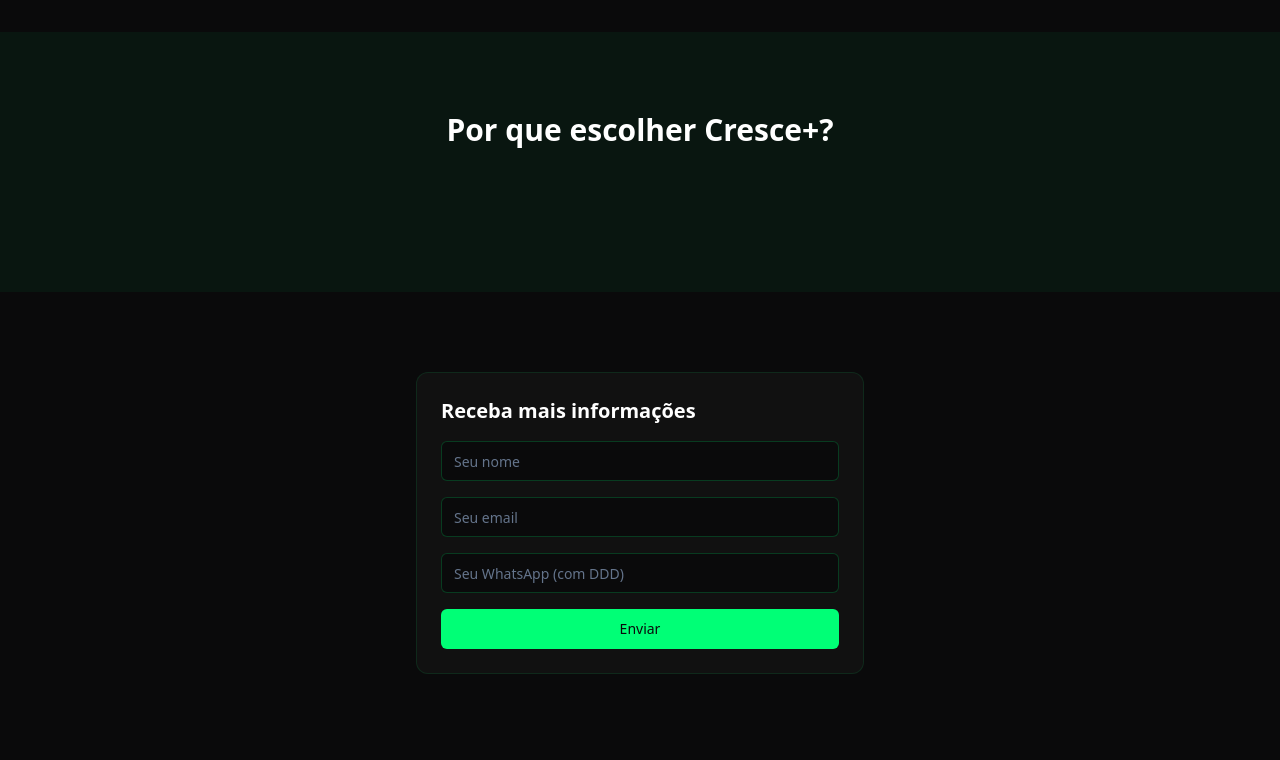
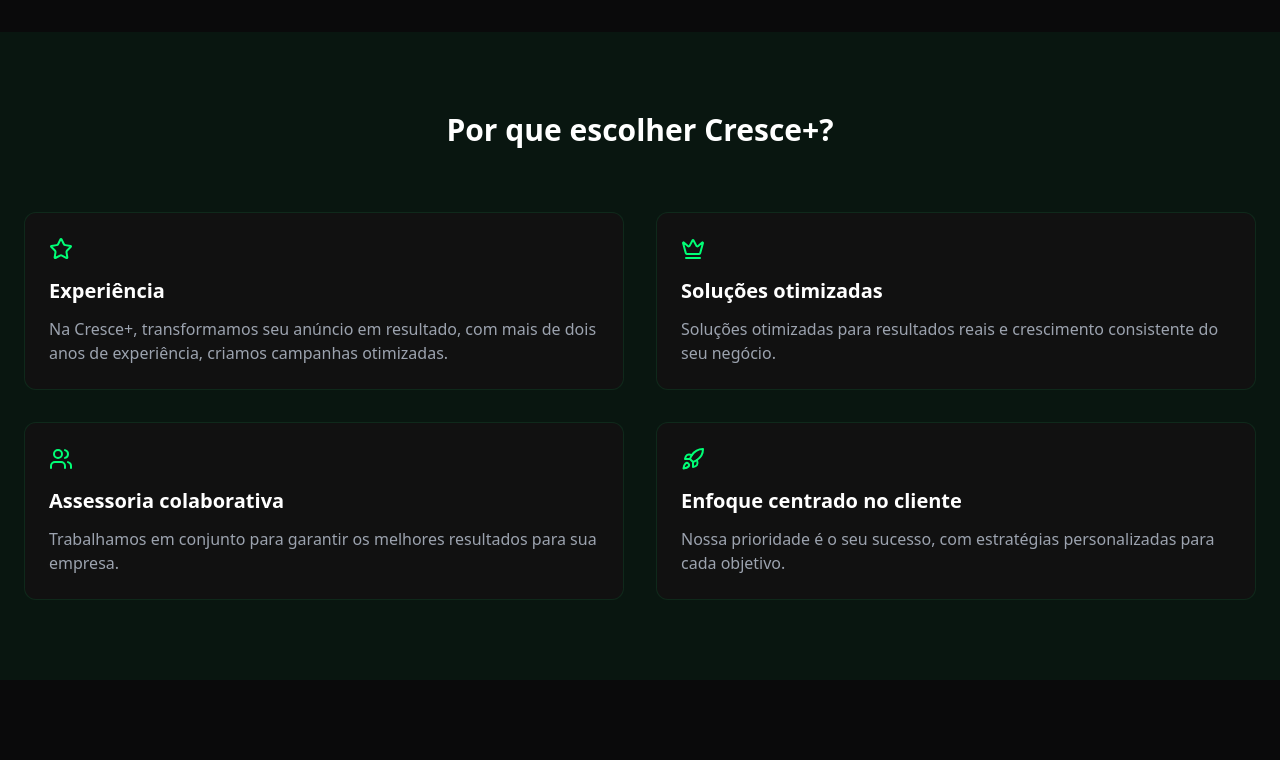
Before and after one commit to Eduarjg/ladin-sparkle-canvas-glow, a React (Vite) app: page / in a window 1280 px wide. Shown: the part 1292-2052 px from the top of the page. Built offline with nearby package versions, Linux system fonts and the light colour scheme.

Commit message:
correções de erros

```diff
--- a/src/pages/Index.tsx
+++ b/src/pages/Index.tsx
@@ -119,6 +119,12 @@ const Index = () => {
             Por que escolher Cresce+?
           </motion.h2>
         </div>
+        <div className="grid md:grid-cols-2 gap-8">
+            <FeatureCard icon={<Star className="w-6 h-6 text-[#00FF76]" />} title="Experiência" description="Na Cresce+, transformamos seu anúncio em resultado, com mais de dois anos de experiência, criamos campanhas otimizadas." />
+            <FeatureCard icon={<Crown className="w-6 h-6 text-[#00FF76]" />} title="Soluções otimizadas" description="Soluções otimizadas para resultados reais e crescimento consistente do seu negócio." />
+            <FeatureCard icon={<Users className="w-6 h-6 text-[#00FF76]" />} title="Assessoria colaborativa" description="Trabalhamos em conjunto para garantir os melhores resultados para sua empresa." />
+            <FeatureCard icon={<Rocket className="w-6 h-6 text-[#00FF76]" />} title="Enfoque centrado no cliente" description="Nossa prioridade é o seu sucesso, com estratégias personalizadas para cada objetivo." />
+          </div>
       </section>
 
       {/* Contact Form Section */}
```
